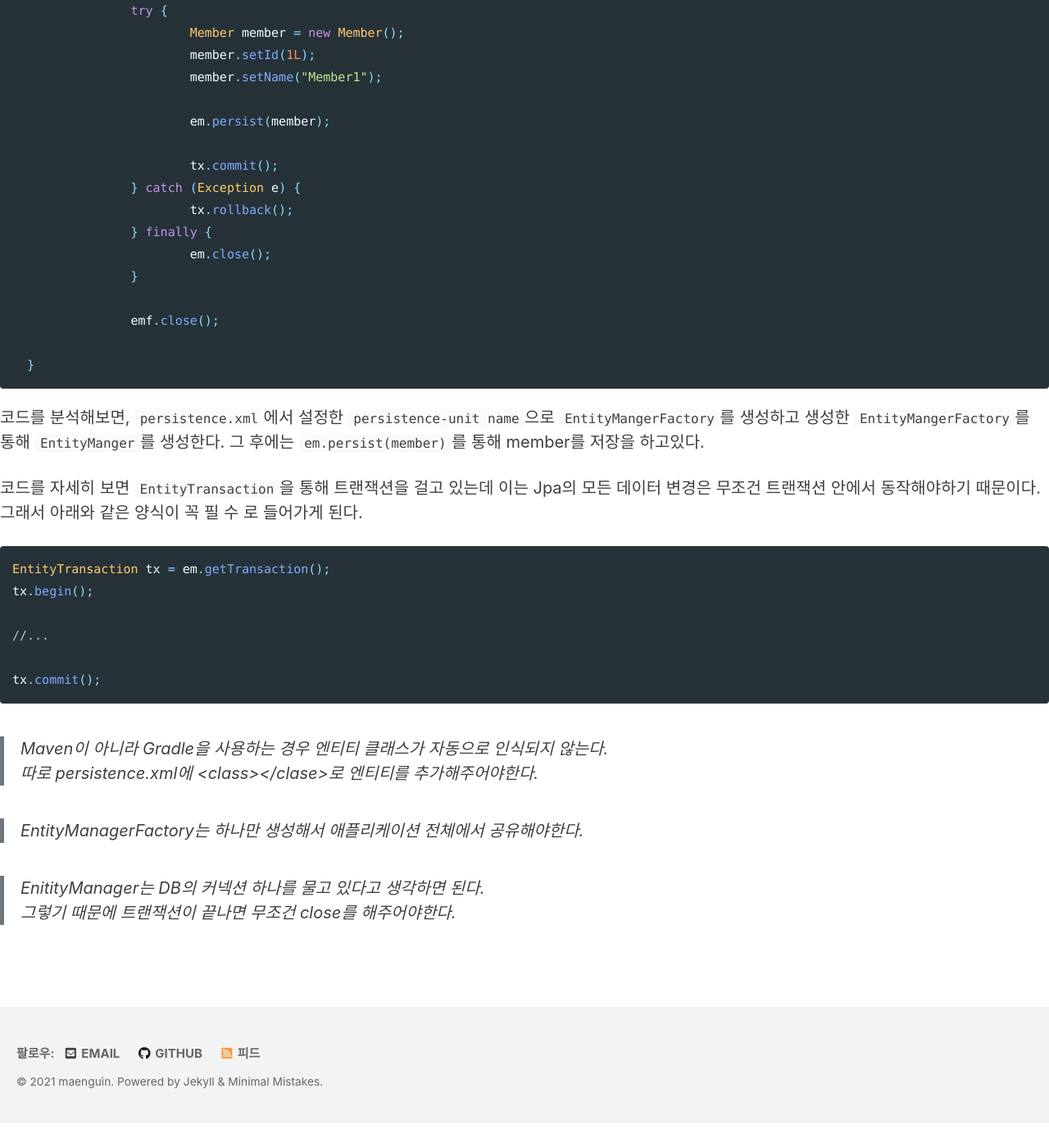
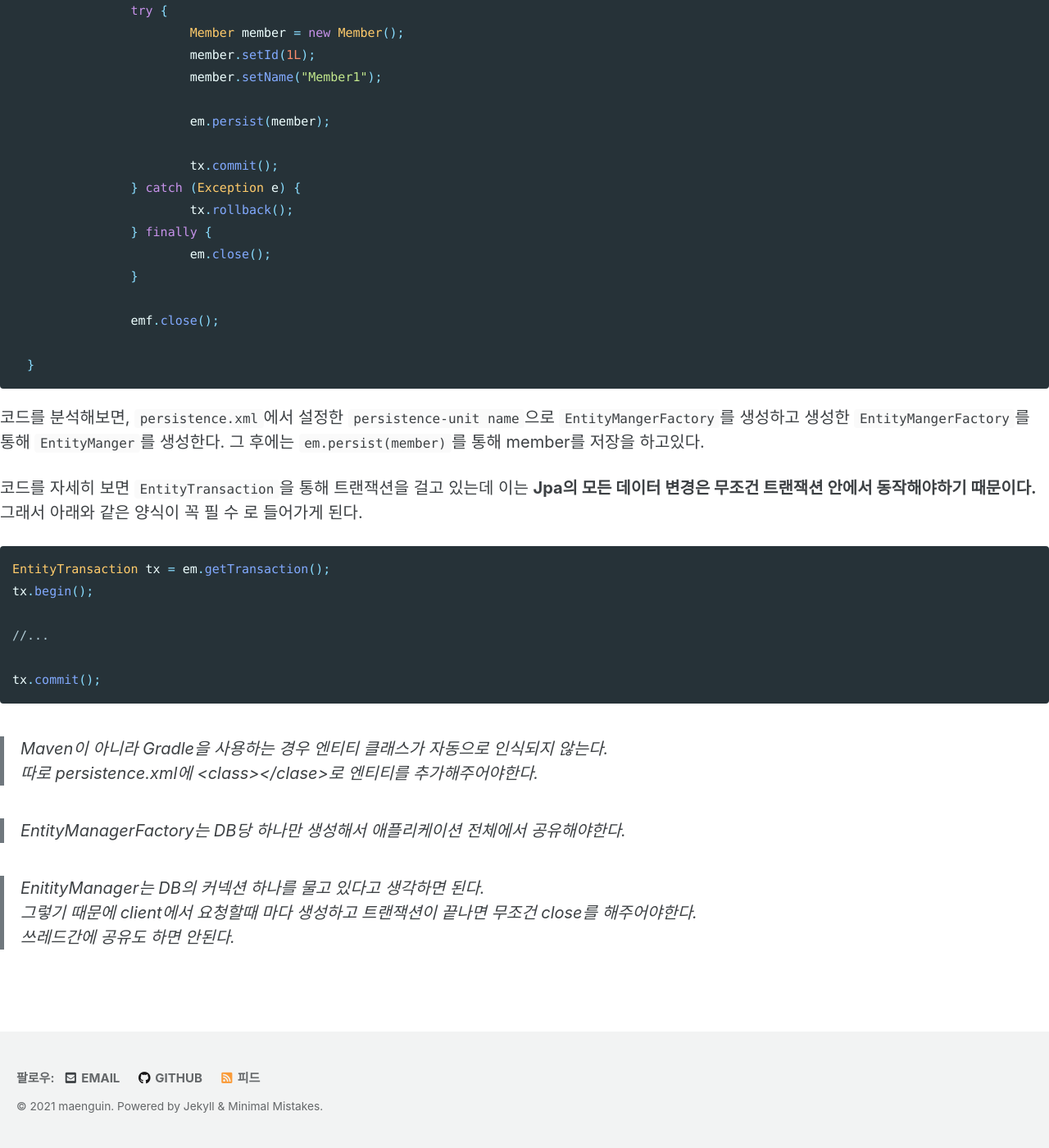
Before and after one commit to maenguin/maenguin.github.io, a Jekyll site: the page built from private/2020-12-31-jpa-basic.md, in a window 1280 px wide and 1400 px high, scrolled down 2437 px. Shown: the whole window at 82% size. Built offline with Jekyll 4.4.1, drawn with Linux system fonts in a browser that asks for light colours; cached includes are drawn as plain includes; our own code applies the rules of GitHub Pages for plain Markdown files; before the commit the page ends 3807 px from its top, so only the background shows below that.

Commit message:
Update 2020-12-31-jpa-basic.md

````diff
--- a/private/2020-12-31-jpa-basic.md
+++ b/private/2020-12-31-jpa-basic.md
@@ -90,7 +90,7 @@ public static void main(String[] args) {
 코드를 분석해보면, `persistence.xml`에서 설정한 `persistence-unit name`으로 `EntityMangerFactory`를 생성하고 생성한 `EntityMangerFactory`를 통해 `EntityManger`를 생성한다.
 그 후에는 `em.persist(member)`를 통해 member를 저장을 하고있다.
 
-코드를 자세히 보면 `EntityTransaction`을 통해 트랜잭션을 걸고 있는데 이는 Jpa의 모든 데이터 변경은 무조건 트랜잭션 안에서 동작해야하기 때문이다.
+코드를 자세히 보면 `EntityTransaction`을 통해 트랜잭션을 걸고 있는데 이는 **Jpa의 모든 데이터 변경은 무조건 트랜잭션 안에서 동작해야하기 때문이다.**
 그래서 아래와 같은 양식이 꼭 필 수 로 들어가게 된다.
 ```java
 EntityTransaction tx = em.getTransaction();
@@ -103,7 +103,8 @@ tx.commit();
 > Maven이 아니라 Gradle을 사용하는 경우 엔티티 클래스가 자동으로 인식되지 않는다.
 따로 persistence.xml에 \<class>\</clase>로 엔티티를 추가해주어야한다.
 
-> EntityManagerFactory는 하나만 생성해서 애플리케이션 전체에서 공유해야한다.
+> EntityManagerFactory는 DB당 하나만 생성해서 애플리케이션 전체에서 공유해야한다.
 
 > EnitityManager는 DB의 커넥션 하나를 물고 있다고 생각하면 된다.
-그렇기 때문에 트랜잭션이 끝나면 무조건 close를 해주어야한다.
+그렇기 때문에 client에서 요청할때 마다 생성하고 트랜잭션이 끝나면 무조건 close를 해주어야한다.
+쓰레드간에 공유도 하면 안된다.
````
